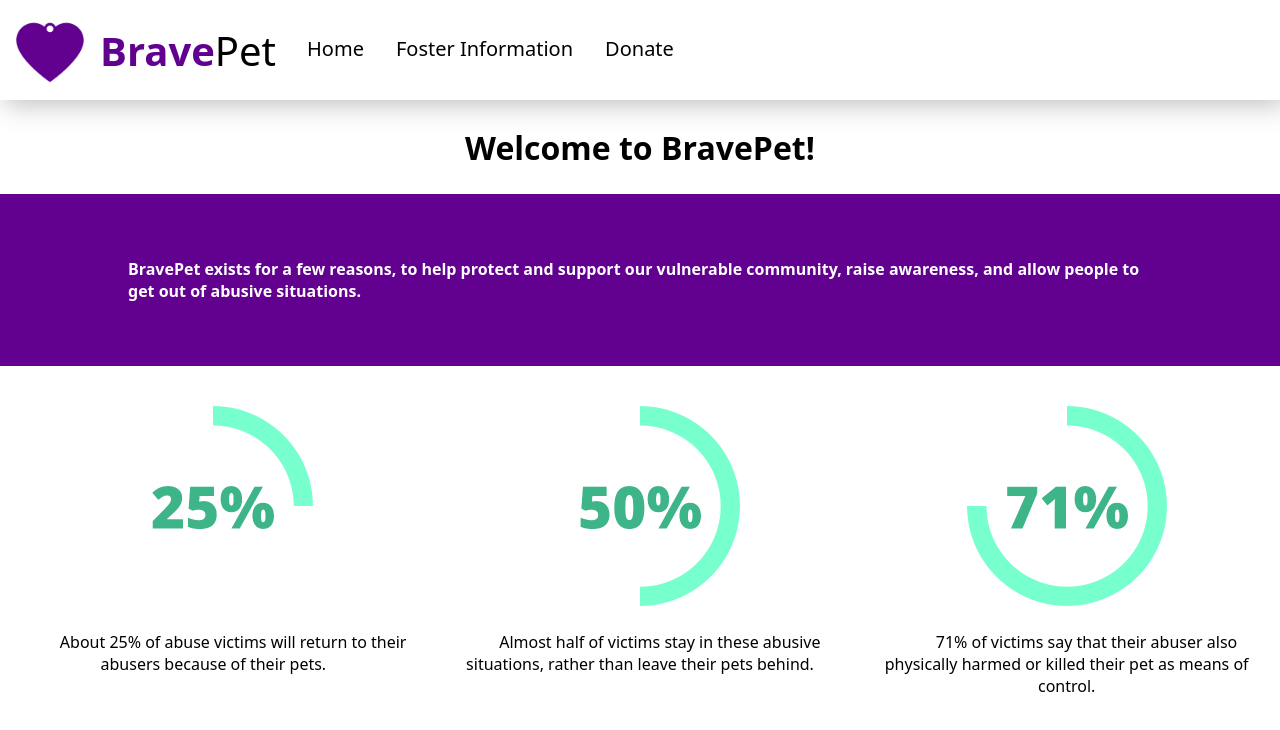
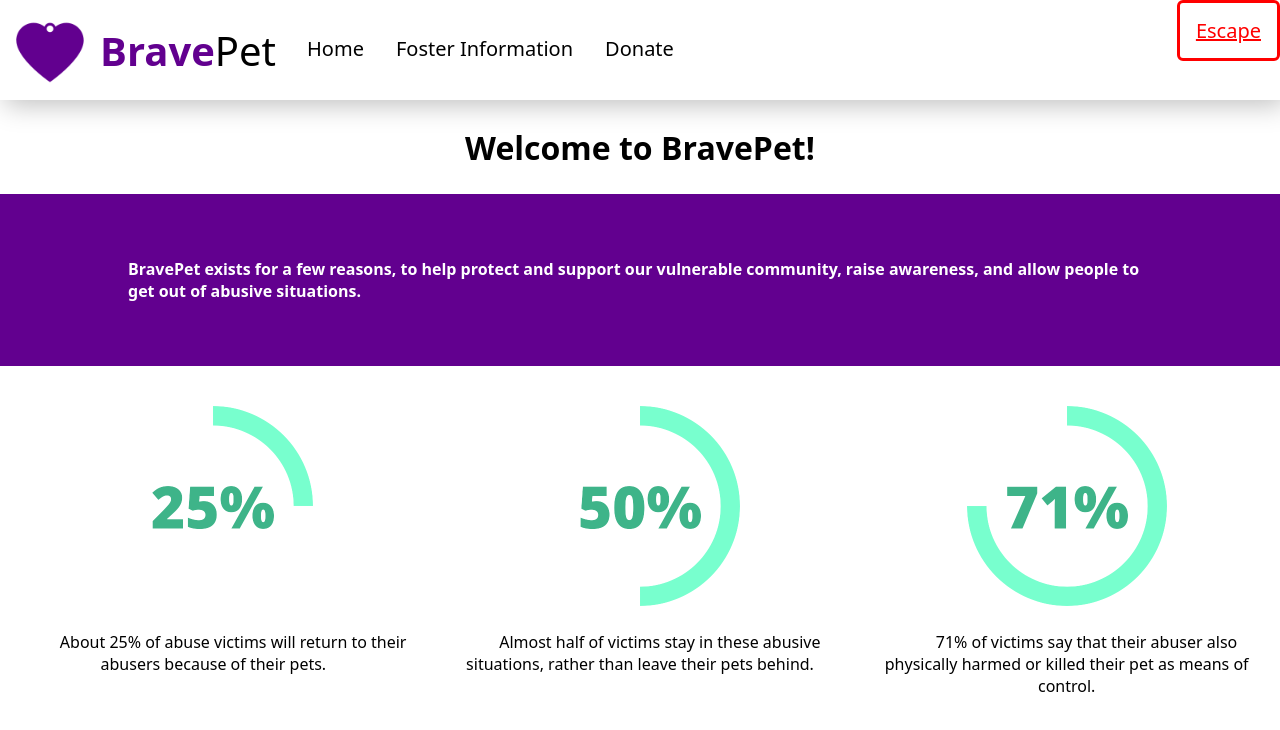
Before and after one commit to Grey6169/wichacks, a React (Create React App) app in the folder bravepet/: page / in a window 1280 px wide. Shown: the top 730 px of the page. Built offline with nearby package versions, Linux system fonts and the light colour scheme; a web font is replaced by a local one.

Commit message:
Added escape key functionality

```diff
--- a/bravepet/src/App.js
+++ b/bravepet/src/App.js
@@ -2,8 +2,23 @@ import logo from './logo.svg';
 import './App.css';
 import BPRoutes from './bproutes';
 import NavBar from './components/navbar';
+import { useEffect, useCallback } from 'react';
 
 function App() {
+  const escFunction = useCallback((event) => {
+    if (event.keyCode === 27) {
+      window.location.href = "https://www.chewy.com/";
+    }
+  }, []);
+
+  useEffect(() => {
+    document.addEventListener("keydown", escFunction);
+
+    return () => {
+      document.removeEventListener("keydown", escFunction);
+    };
+  }, [escFunction]);
+
   return (
     <>
       <NavBar />
--- a/bravepet/src/components/navbar.css
+++ b/bravepet/src/components/navbar.css
@@ -76,3 +76,13 @@ img {
 .dropdownItem:hover {
     background-color: #EBC1FF;
 }
+
+.escape {
+    padding: 14px 16px;
+    color: red;
+    display: block;
+    font-size: 1.25em;
+    border: 3px solid red;
+    border-radius: 6px;
+    float: right;
+}
--- a/bravepet/src/components/navbar.js
+++ b/bravepet/src/components/navbar.js
@@ -20,6 +20,8 @@ function NavBar() {
             </span>
 
             <Link to="/donate" className='linkItem'>Donate</Link>
+
+            <a href="https://www.chewy.com/" className='escape'> Escape</a>
         </span>
 
     </div>
```
